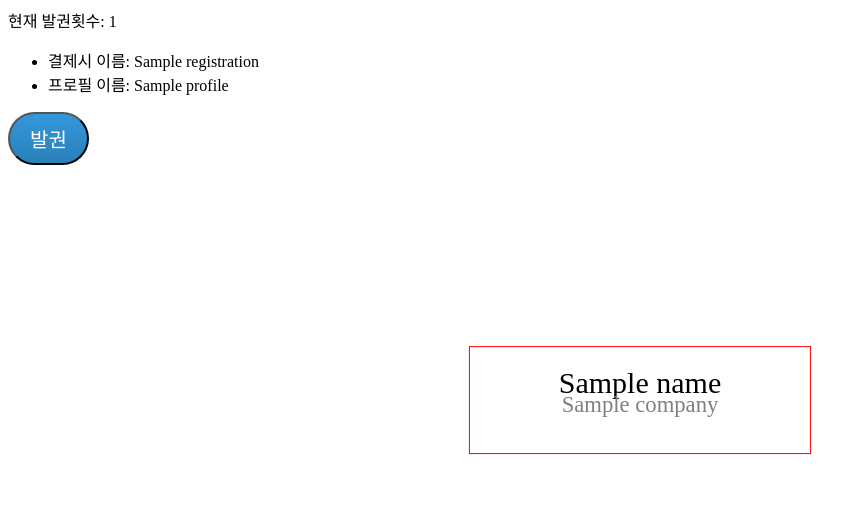
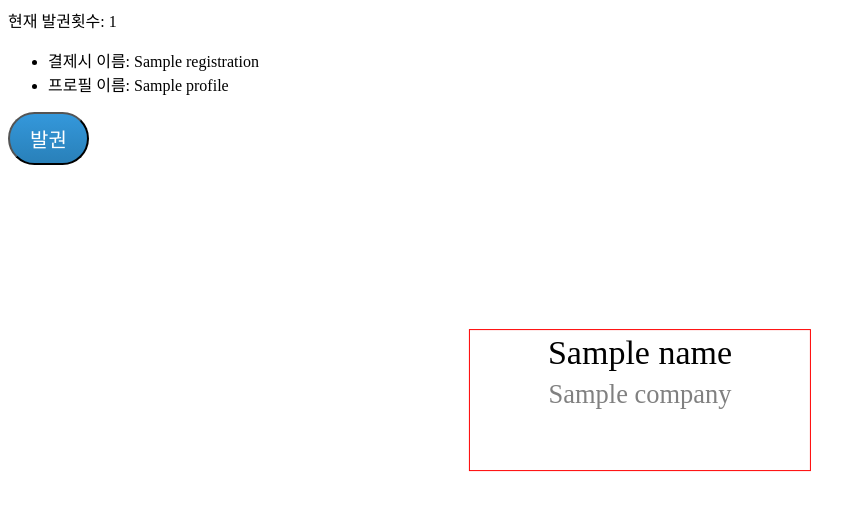
Before and after one commit to pythonkr/pyconkr-2017, a Django app: template registration/templates/registration/issue_print.html in a window 1280 px wide. Shown: the top 511 px of the page, without its empty margins (0-866 px from the left). Run offline with Django 3.2, Linux system fonts and the light colour scheme; the template is opened without the code that fills it: most values are stand-ins (such as "Sample title", 1, 10 or a date in 2020); some libraries are stand-ins or nearby versions; some web fonts are replaced.

Commit message:
Resized issue print font size

```diff
--- a/registration/templates/registration/issue_print.html
+++ b/registration/templates/registration/issue_print.html
@@ -17,13 +17,14 @@
 .name-tag .name {
   font-family: 'Jeju Gothic', serif;
   position:relative;
-  top: 5mm;
+  font-size: 9mm;
+  top: 1mm;
   text-align: center;
 }
 .name-tag .org {
   font-family: 'Jeju Gothic', serif;
   color: gray;
-  font-size: 6mm;
+  font-size: 7mm;
   position:relative;
   top: 3mm;
   text-align: center;
@@ -31,7 +32,7 @@
 
 .preview-border {
   width: 90mm;
-  height: 28mm;
+  height: 37mm;
   border: 1px solid red;
 }
 
@@ -104,10 +105,10 @@ $(document).ready( function () {
     window.print();
     issueTicketConfirm({{ registration.id }});
   });
-  $('.name').quickfit({
-    min: 5,
-    max: 30
-  });
+  //$('.name').quickfit({
+  //  min: 13,
+  //  max: 30
+  //});
 });
 
 function issueTicketConfirm(userId) {
--- a/registration/views.py
+++ b/registration/views.py
@@ -368,7 +368,7 @@ def issue_print(request, registration_id):
     name = registration.user.profile.name if registration.user.profile.name != ''\
             else registration.name
     company = registration.user.profile.organization if \
-            registration.user.profile.organization != '' else registration.company
+            registration.user.profile.organization not in ('', None) else registration.company
     company = '' if company == None else company
     context = {
         'name': name,
```
